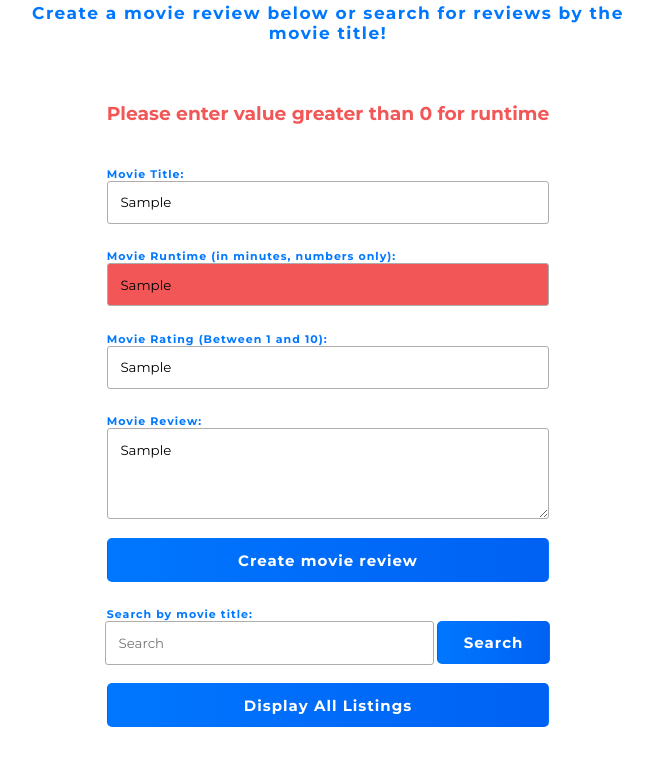
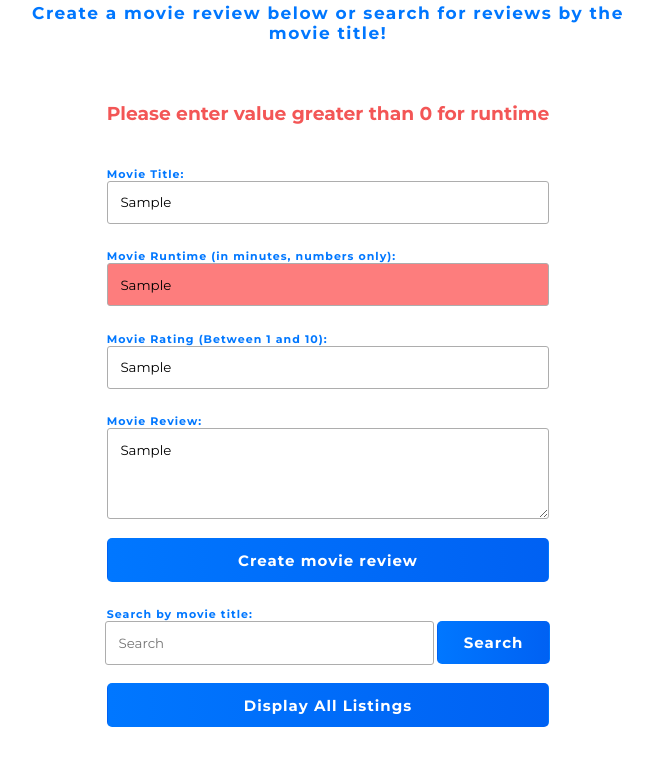
Before and after one commit to Jason-Pallone/SQL-orm-with-nodeJS-project, a website: page client/index.html in a window 1280 px wide. Both pictures are taken after typing "Sample", "Sample", "Sample", "Sample" into the empty fields and a click on the button "Create movie review". Shown: the part 104-870 px from the top of the page, without its empty margins (312-965 px from the left). Drawn offline with nearby package versions, Linux system fonts and the light colour scheme.

Commit message:
Changed the color of input errors to a lighter shade of red

```diff
--- a/client/css/main.css
+++ b/client/css/main.css
@@ -187,7 +187,7 @@ input:focus, textarea:focus {
 
 /* This class is applied only if an incorrect input value is entered */
 .badInputValue {
-  background-color: rgb(243, 86, 86);
+  background-color: rgb(253, 125, 125);
   transition: .1s;
 }
 
```
